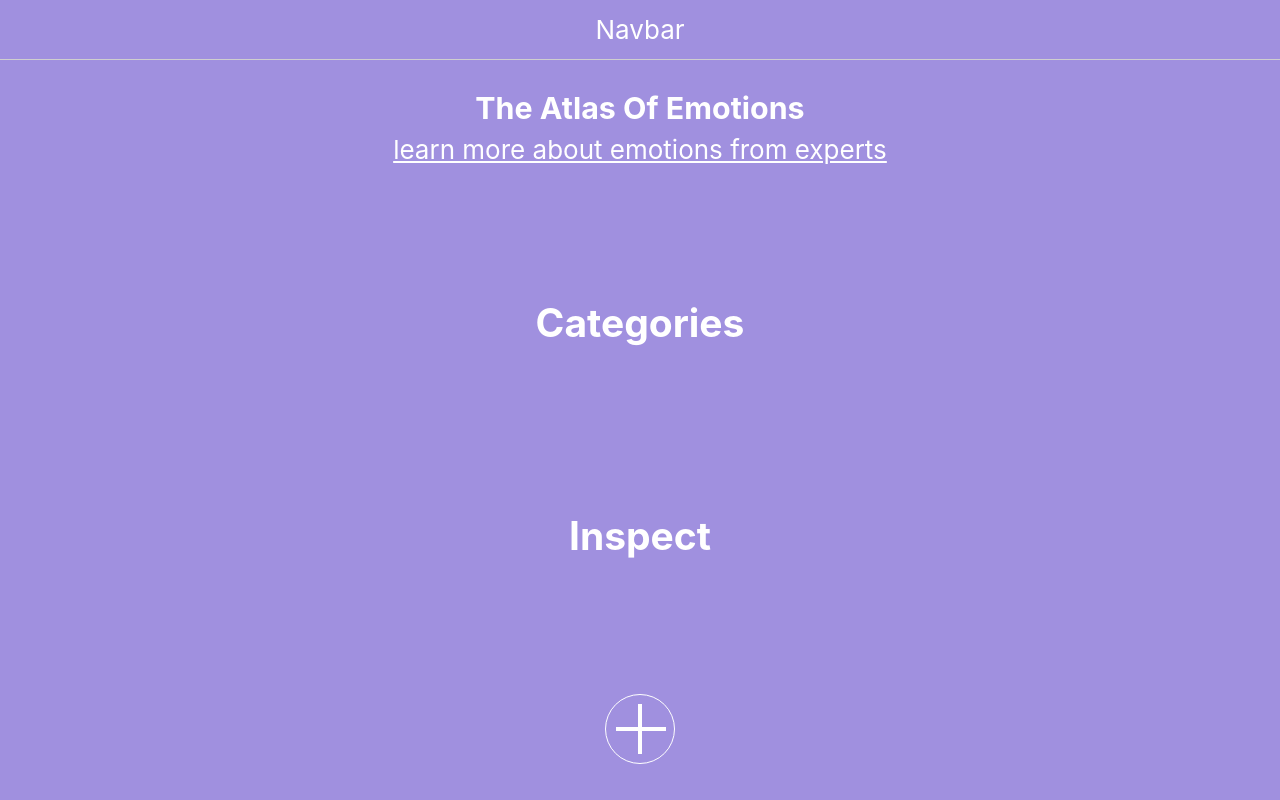
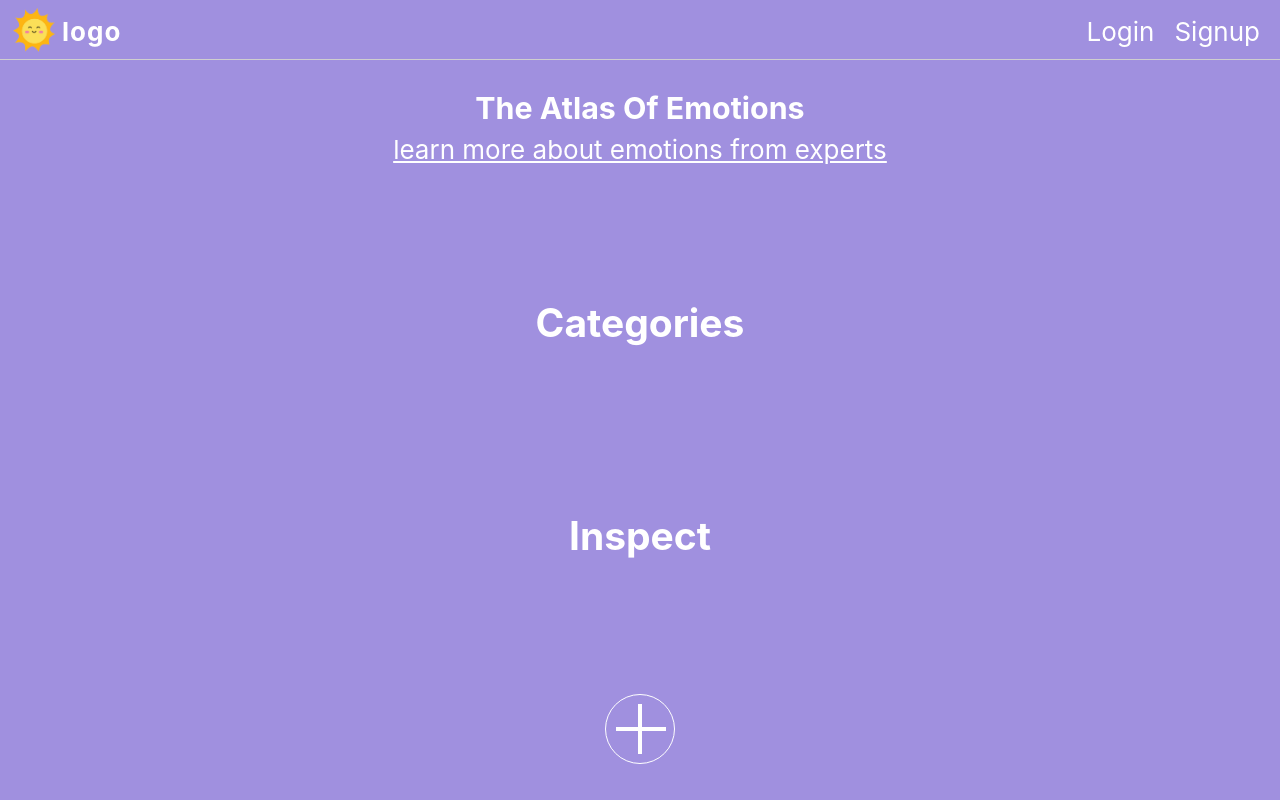
Before and after one commit to AladinJmila/emotions-diary-frontend, a React (Create React App) app: page / in a window 1280 px wide. Built offline with nearby package versions, Linux system fonts and the light colour scheme.

Commit message:
Completed Navbar build

```diff
--- a/src/components/Navbar.css
+++ b/src/components/Navbar.css
@@ -1,10 +1,38 @@
 .navbar {
   border-bottom: var(--wireframe);
-  padding: 10px;
+  padding: 10px 0;
   width: 100%;
   height: 60px;
+  margin-bottom: 30px;
+}
+
+.navbar ul {
+  display: flex;
+  margin: 0 auto;
+  align-items: center;
+  justify-content: flex-end;
+}
+
+.navbar .logo {
+  font-weight: bold;
+  letter-spacing: 1px;
+  margin-right: auto;
+  margin-left: 12px;
+}
+
+.navbar .logo a {
   display: flex;
   align-items: center;
-  justify-content: center;
-  margin-bottom: 30px;
 }
+
+.navbar .logo img {
+  height: 44px;
+  width: 44px;
+  margin-top: -2px;
+  margin-right: 6px;
+}
+
+.navbar a {
+  text-decoration: none;
+  margin-right: 20px;
+}
--- a/src/components/Navbar.jsx
+++ b/src/components/Navbar.jsx
@@ -1,13 +1,40 @@
-import { useNavigate } from 'react-router-dom';
+import { NavLink, Link, useNavigate } from 'react-router-dom';
 import './Navbar.css';
 
 const Navbar = () => {
-  const navigate = useNavigate();
+  const user = false;
 
   return (
-    <div className='navbar' onClick={() => navigate('/')}>
-      Navbar
-    </div>
+    <nav className='navbar'>
+      <ul>
+        <li className='logo'>
+          <Link to='/'>
+            <img src='./emo-logo.png' alt='logo' />
+            <span>logo</span>
+          </Link>
+        </li>
+        {!user && (
+          <>
+            <li>
+              <NavLink to='/login'>Login</NavLink>
+            </li>
+            <li>
+              <NavLink to='/signup'>Signup</NavLink>
+            </li>
+          </>
+        )}
+        {user && (
+          <>
+            <li>
+              <NavLink to='/profile'>Profile</NavLink>
+            </li>
+            <li>
+              <NavLink to='/logout'>Logout</NavLink>
+            </li>
+          </>
+        )}
+      </ul>
+    </nav>
   );
 };
 
--- a/src/index.css
+++ b/src/index.css
@@ -18,6 +18,10 @@ ul,
 li {
   margin: 0;
   padding: 0;
+}
+
+ul {
+  list-style-type: none;
 }
 
 a {
```
Also changed, not shown: public/emo-logo.png.
